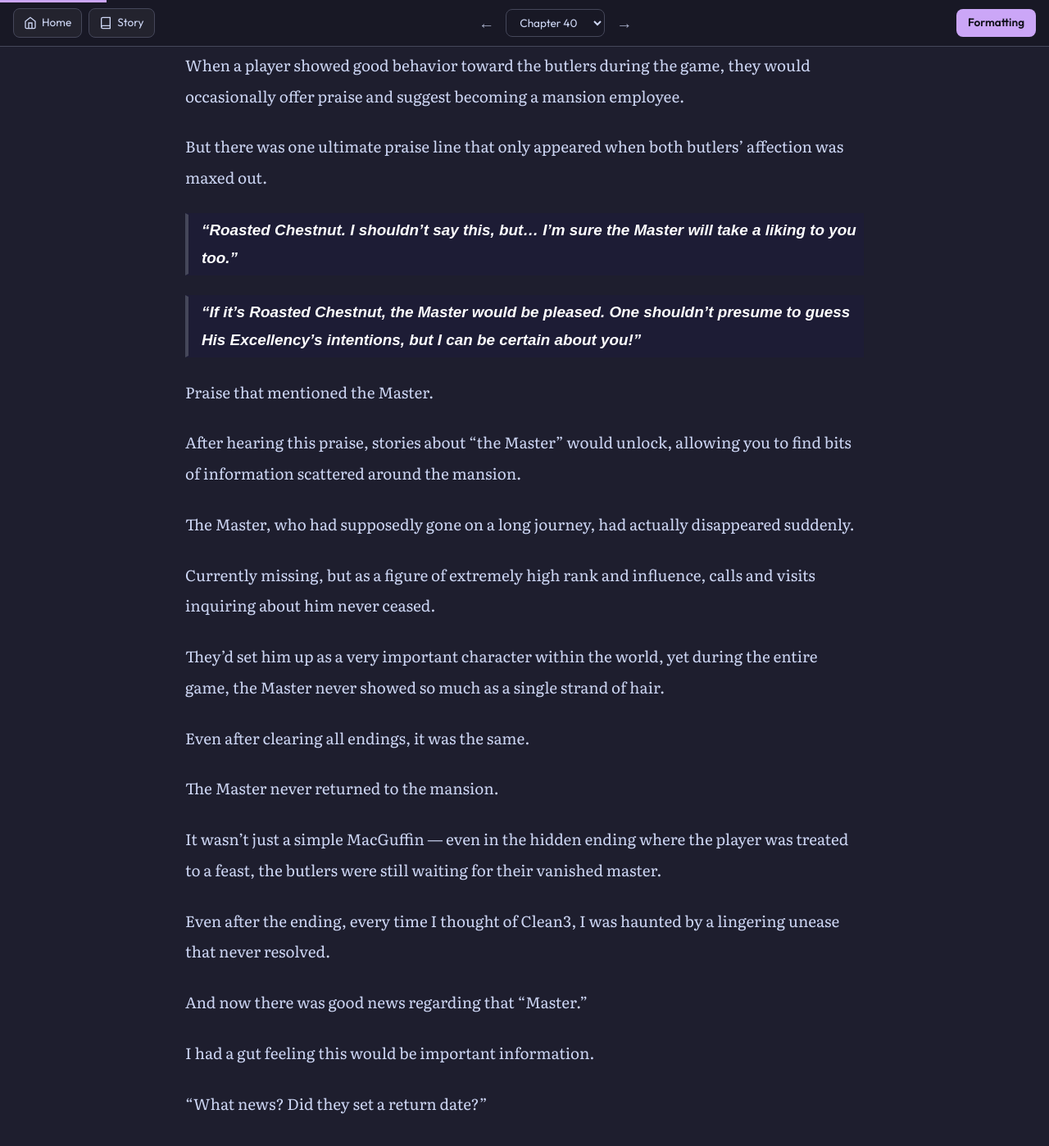
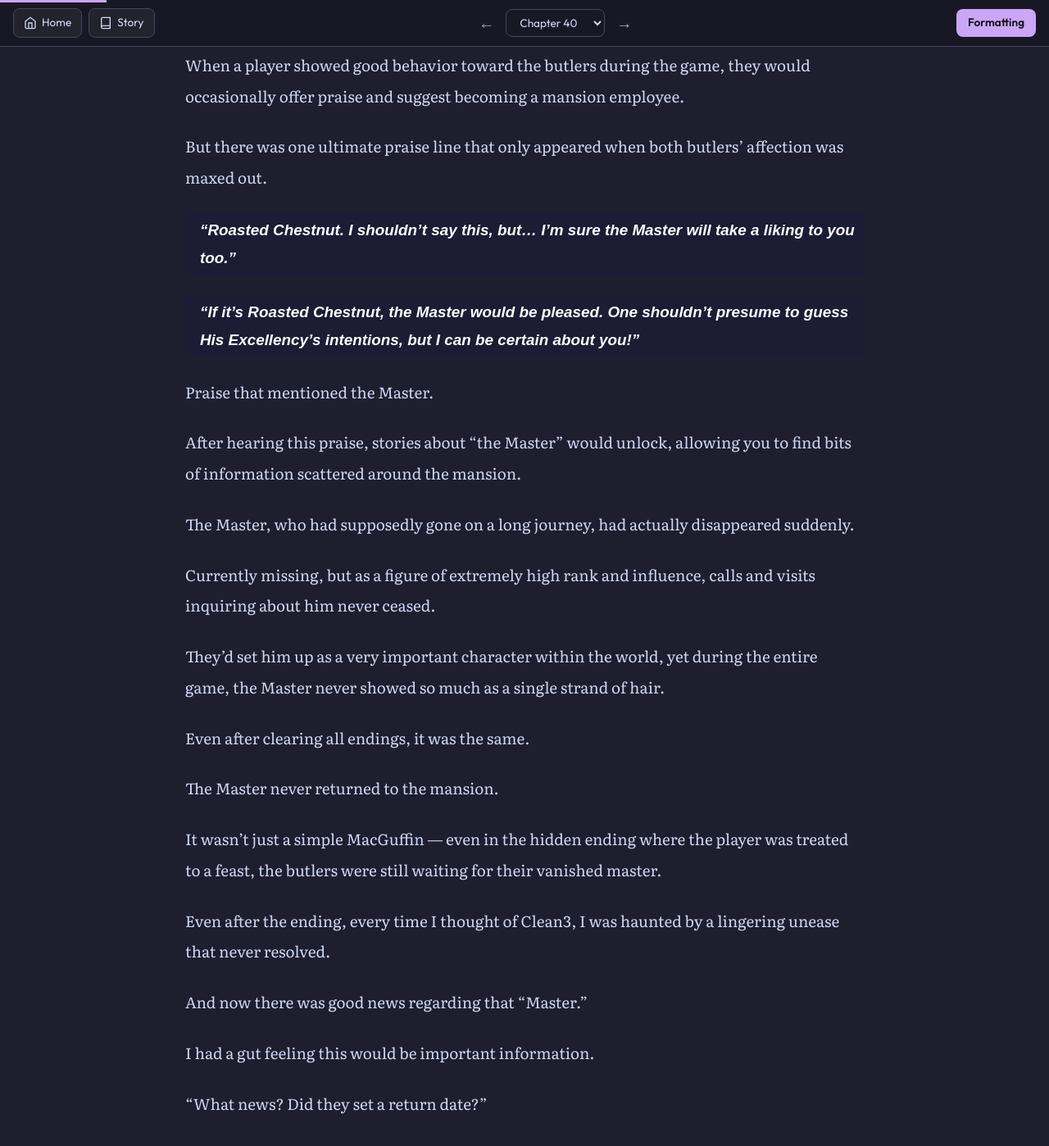
Before and after one commit to soleumn/soleumn.github.io, a Jekyll site: the page built from _chapters/eoshinki/ch40.md, in a window 1280 px wide and 1400 px high, scrolled down 1203 px. Shown: the whole window at 82% size. Built offline with Jekyll 4.4.1, drawn with Linux system fonts in a browser that asks for light colours; comment, search, counter and statistics services are not loaded.

Commit message:
Update webnovel.css

```diff
--- a/assets/css/webnovel.css
+++ b/assets/css/webnovel.css
@@ -256,7 +256,7 @@ html[data-theme="sepia"] .site-header,html[data-theme="sepia2"] .site-header,htm
    padding: 1.5em;
    margin: 0 0 var(--para-gap);
    padding: 2px 0 2px 16px;
-   border-left: 4px solid var(--borda-suave);
+  /* border-left: 4px solid var(--borda-suave); */
    font-style: italic;
 }
 .post-content blockquote p { margin: 0 0 .8em; }
```
